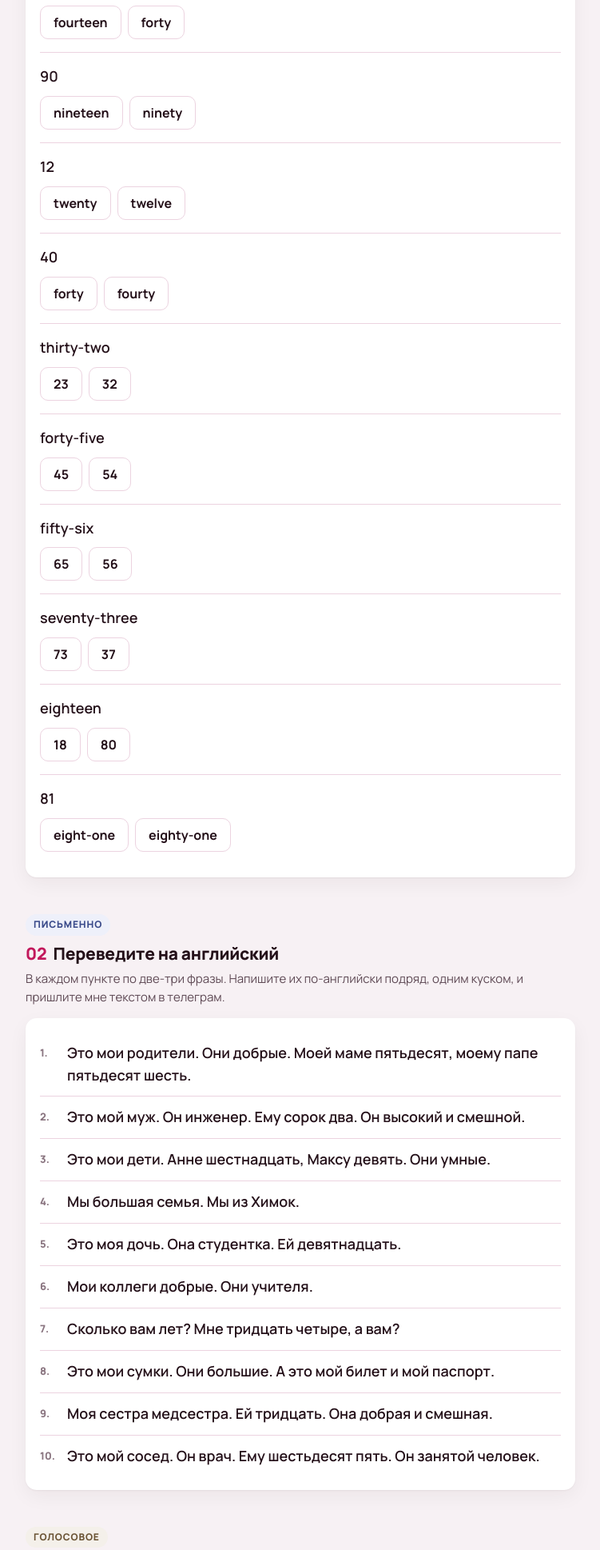
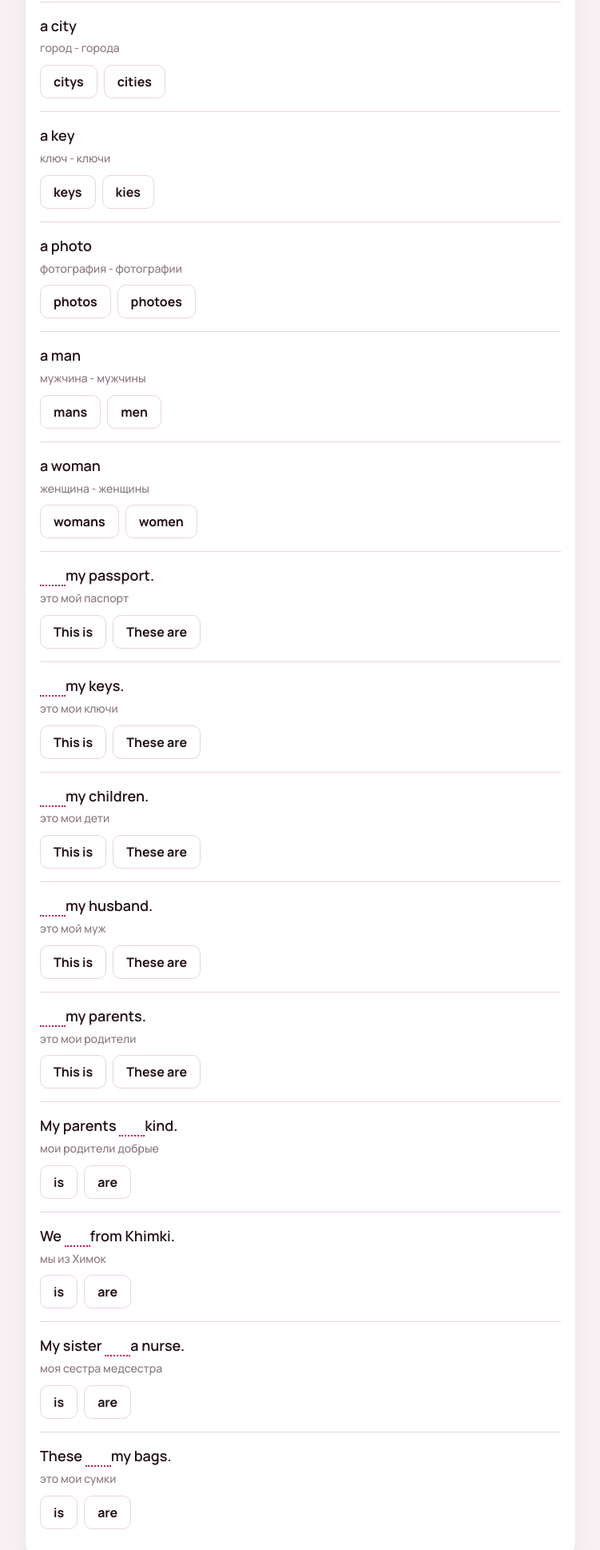
Before and after one commit to kristi95-cmd/kristi95-cmd.github.io, a plain HTML site: page english/irina-homework-3.html in a window 1280 px wide. Shown: the part 679-2617 px from the top of the page at 80% size, without its empty margins (264-1015 px from the left). Drawn offline with Linux system fonts and the light colour scheme.

Commit message:
Домашка 3 Ирины: убраны числа и возраст, до них не дошли
На занятии 24.11 дошли до раздела 12: множественное число,
this is и these are, we и they. Числа и возраст остались на следующий раз,
поэтому домашка пересобрана под пройденное.

- 01: вместо чисел шестнадцать пунктов кнопками: буква s на конце,
  this is или these are, is или are
- 02: те же десять цепочек на перевод, но без возраста
- 03: голосовое про семью, из четырёх пунктов убран «сколько лет»

Co-Authored-By: Claude Opus 5 <noreply@anthropic.com>

```diff
--- a/english/irina-homework-3.html
+++ b/english/irina-homework-3.html
@@ -3,7 +3,7 @@
 <head>
 <meta charset="utf-8">
 <meta name="viewport" content="width=device-width, initial-scale=1">
-<title>Домашняя работа к уроку 3. Мы, они и числа</title>
+<title>Домашняя работа к уроку 3. Мы, они и это всё</title>
 <link rel="preconnect" href="https://fonts.googleapis.com">
 <link rel="preconnect" href="https://fonts.gstatic.com" crossorigin>
 <link href="https://fonts.googleapis.com/css2?family=Manrope:wght@400;500;600;700;800&display=swap" rel="stylesheet">
@@ -105,13 +105,13 @@
 
   <div class="top">
     <div class="kicker">Домашняя работа к уроку 3</div>
-    <h1>We, they, these.<em>Мы, они, числа и возраст</em></h1>
-    <p>Три задания, минут двадцать пять. Первое делаете прямо здесь, кнопками. Второе пишете и присылаете мне текстом. Третье голосовое, оно главное.</p>
+    <h1>We, they, these.<em>Мы, они и это всё</em></h1>
+    <p>Три задания, минут двадцать. Первое делаете прямо здесь, кнопками. Второе пишете и присылаете мне текстом. Третье голосовое, оно главное.</p>
   </div>
 
   <div class="tag pr">Упражнение 1</div>
-  <h2><span class="num">01</span>Числа: какое это число</h2>
-  <p class="lead">Задания в обе стороны: где-то цифра, а выбрать нужно слово, где-то наоборот. Смотрите на хвостик: <b>-teen</b> длинный, <b>-ty</b> короткий.</p>
+  <h2><span class="num">01</span>Один или несколько</h2>
+  <p class="lead">Нажимайте кнопку и сразу смотрите, верно или нет. Сначала буква <b>s</b> на конце, потом <b>this is</b> и <b>these are</b>, в конце <b>is</b> или <b>are</b>.</p>
   <div class="card" id="ex1"></div>
 
   <div class="tag wr">Письменно</div>
@@ -125,15 +125,14 @@
   <p class="lead">Запишите голосовое на полторы-две минуты и расскажите про двух-трёх своих людей. Можно одним сообщением подряд.</p>
 
   <div class="card">
-    <p>Про каждого человека должно прозвучать четыре вещи:</p>
+    <p>Про каждого человека должно прозвучать три вещи:</p>
     <ol class="steps">
       <li>кто это: <b>This is my...</b>, а если их несколько - <b>These are my...</b></li>
-      <li>сколько лет</li>
       <li>кем работает</li>
       <li>какой он: два слова из тех, что мы разбирали</li>
     </ol>
     <p>Вот как это звучит на чужом человеке, не из вашей семьи:</p>
-    <div class="form">This is my neighbour. He is sixty. He is a driver. He is funny and busy.</div>
+    <div class="form">This is my neighbour. He is a driver. He is funny and busy.</div>
     <p>Начните с кого-то одного, потом перейдите ко второму. В конце скажите одну фразу про всех вместе: <b>We are a big family</b> или <b>We are from Khimki</b>.</p>
   </div>
 
@@ -198,34 +197,38 @@
     });
   }
 
-  /* ---------- 01. числа ---------- */
+  /* ---------- 01. множественное, this/these, is/are ---------- */
   choiceBlock("ex1", [
-    { stem:'17', opts:["seventy","seventeen"], ok:1, why:"Верно. хвостик -teen" },
-    { stem:'60', opts:["sixteen","sixty"], ok:1, why:"Верно. хвостик -ty, это десяток" },
-    { stem:'14', opts:["fourteen","forty"], ok:0, why:"Верно" },
-    { stem:'90', opts:["nineteen","ninety"], ok:1, why:"Верно" },
-    { stem:'12', opts:["twenty","twelve"], ok:1, why:"Верно. двенадцать своё отдельное слово" },
-    { stem:'40', opts:["forty","fourty"], ok:0, why:"Верно. в сороковке буква u теряется" },
-    { stem:'thirty-two', opts:["23","32"], ok:1, why:"Верно. сначала десяток, потом маленькое число" },
-    { stem:'forty-five', opts:["45","54"], ok:0, why:"Верно" },
-    { stem:'fifty-six', opts:["65","56"], ok:1, why:"Верно" },
-    { stem:'seventy-three', opts:["73","37"], ok:0, why:"Верно" },
-    { stem:'eighteen', opts:["18","80"], ok:0, why:"Верно. -teen это подростковое число" },
-    { stem:'81', opts:["eight-one","eighty-one"], ok:1, why:"Верно. десяток, дефис, маленькое число" }
+    { stem:'a bag', ru:'сумка - сумки', opts:["bags","bagies"], ok:0, why:"Верно. обычное слово, просто s на конце" },
+    { stem:'a bus', ru:'автобус - автобусы', opts:["buss","buses"], ok:1, why:"Верно. после s одна s не слышна, поэтому es" },
+    { stem:'a city', ru:'город - города', opts:["citys","cities"], ok:1, why:"Верно. перед y согласная, значит ies" },
+    { stem:'a key', ru:'ключ - ключи', opts:["keys","kies"], ok:0, why:"Верно. перед y гласная, y остаётся на месте" },
+    { stem:'a photo', ru:'фотография - фотографии', opts:["photos","photoes"], ok:0, why:"Верно" },
+    { stem:'a man', ru:'мужчина - мужчины', opts:["mans","men"], ok:1, why:"Верно. особое слово, его просто помним" },
+    { stem:'a woman', ru:'женщина - женщины', opts:["womans","women"], ok:1, why:"Верно. тоже особое слово" },
+    { stem:'<u></u> my passport.', ru:'это мой паспорт', opts:["This is","These are"], ok:0, why:"Верно. паспорт один" },
+    { stem:'<u></u> my keys.', ru:'это мои ключи', opts:["This is","These are"], ok:1, why:"Верно. ключей несколько" },
+    { stem:'<u></u> my children.', ru:'это мои дети', opts:["This is","These are"], ok:1, why:"Верно. children это уже несколько" },
+    { stem:'<u></u> my husband.', ru:'это мой муж', opts:["This is","These are"], ok:0, why:"Верно. он один" },
+    { stem:'<u></u> my parents.', ru:'это мои родители', opts:["This is","These are"], ok:1, why:"Верно. parents всегда несколько" },
+    { stem:'My parents <u></u> kind.', ru:'мои родители добрые', opts:["is","are"], ok:1, why:"Верно. их несколько, значит are" },
+    { stem:'We <u></u> from Khimki.', ru:'мы из Химок', opts:["is","are"], ok:1, why:"Верно. с we всегда are" },
+    { stem:'My sister <u></u> a nurse.', ru:'моя сестра медсестра', opts:["is","are"], ok:0, why:"Верно. она одна, значит is" },
+    { stem:'These <u></u> my bags.', ru:'это мои сумки', opts:["is","are"], ok:1, why:"Верно. these и are всегда вместе" }
   ]);
 
   /* ---------- 02. перевод ---------- */
   listBlock("tr1", [
-    "Это мои родители. Они добрые. Моей маме пятьдесят, моему папе пятьдесят шесть.",
-    "Это мой муж. Он инженер. Ему сорок два. Он высокий и смешной.",
-    "Это мои дети. Анне шестнадцать, Максу девять. Они умные.",
-    "Мы большая семья. Мы из Химок.",
-    "Это моя дочь. Она студентка. Ей девятнадцать.",
-    "Мои коллеги добрые. Они учителя.",
-    "Сколько вам лет? Мне тридцать четыре, а вам?",
-    "Это мои сумки. Они большие. А это мой билет и мой паспорт.",
-    "Моя сестра медсестра. Ей тридцать. Она добрая и смешная.",
-    "Это мой сосед. Он врач. Ему шестьдесят пять. Он занятой человек."
+    "Это мой муж. Он врач. Он добрый и смешной.",
+    "Это мои родители. Они из Химок. Они добрые.",
+    "Это мои дети. Они умные. Анна студентка.",
+    "Мы большая семья. Мы счастливы.",
+    "Это мои сумки. Они большие. А это мой паспорт.",
+    "Моя сестра медсестра. Она высокая и красивая.",
+    "Это моя дочь. Она учитель. Она добрая.",
+    "Мои коллеги смешные. Они из Химок.",
+    "Это мои ключи и мои билеты. А это мой телефон.",
+    "Это мой сосед. Он водитель. Он занятой."
   ]);
 
 })();
```
